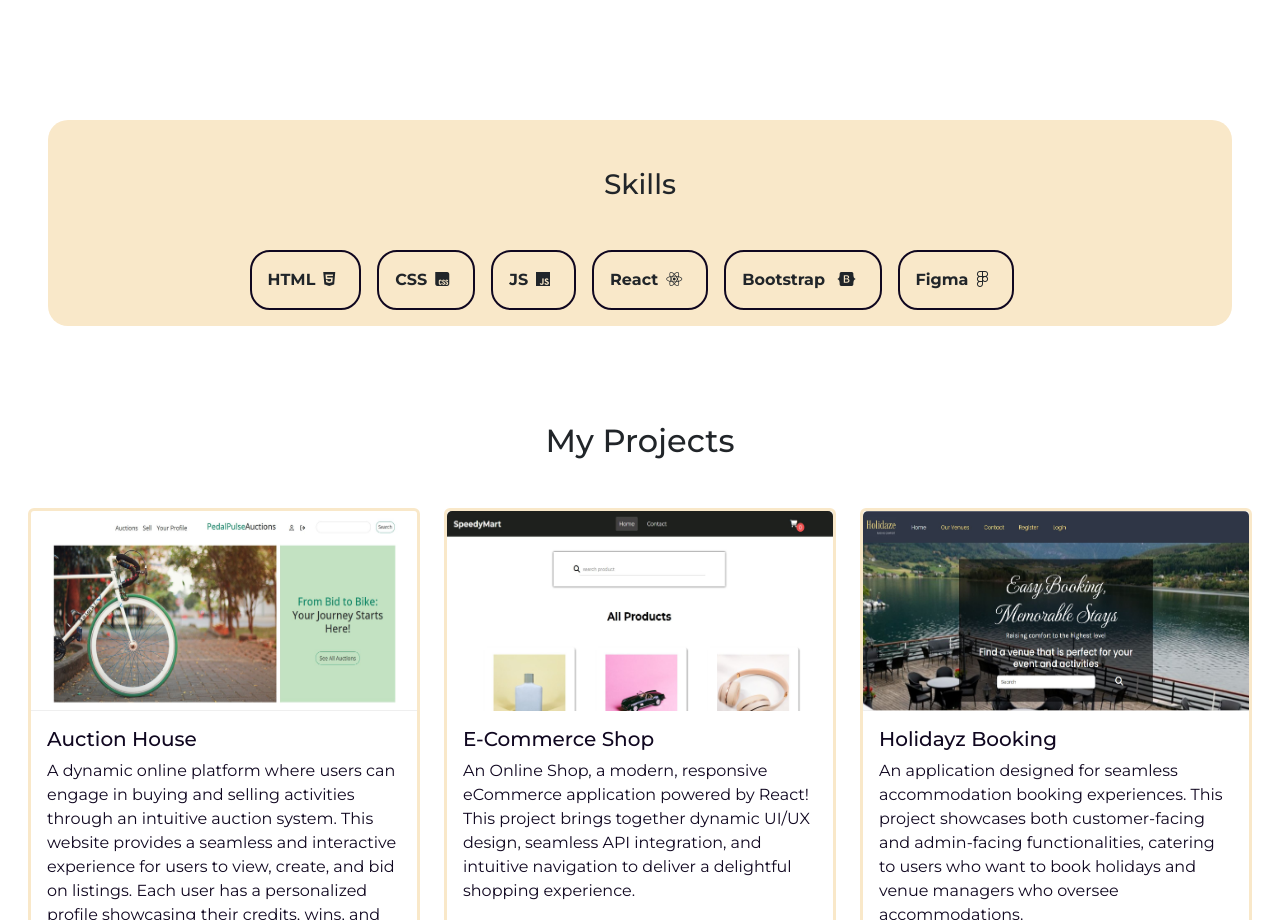
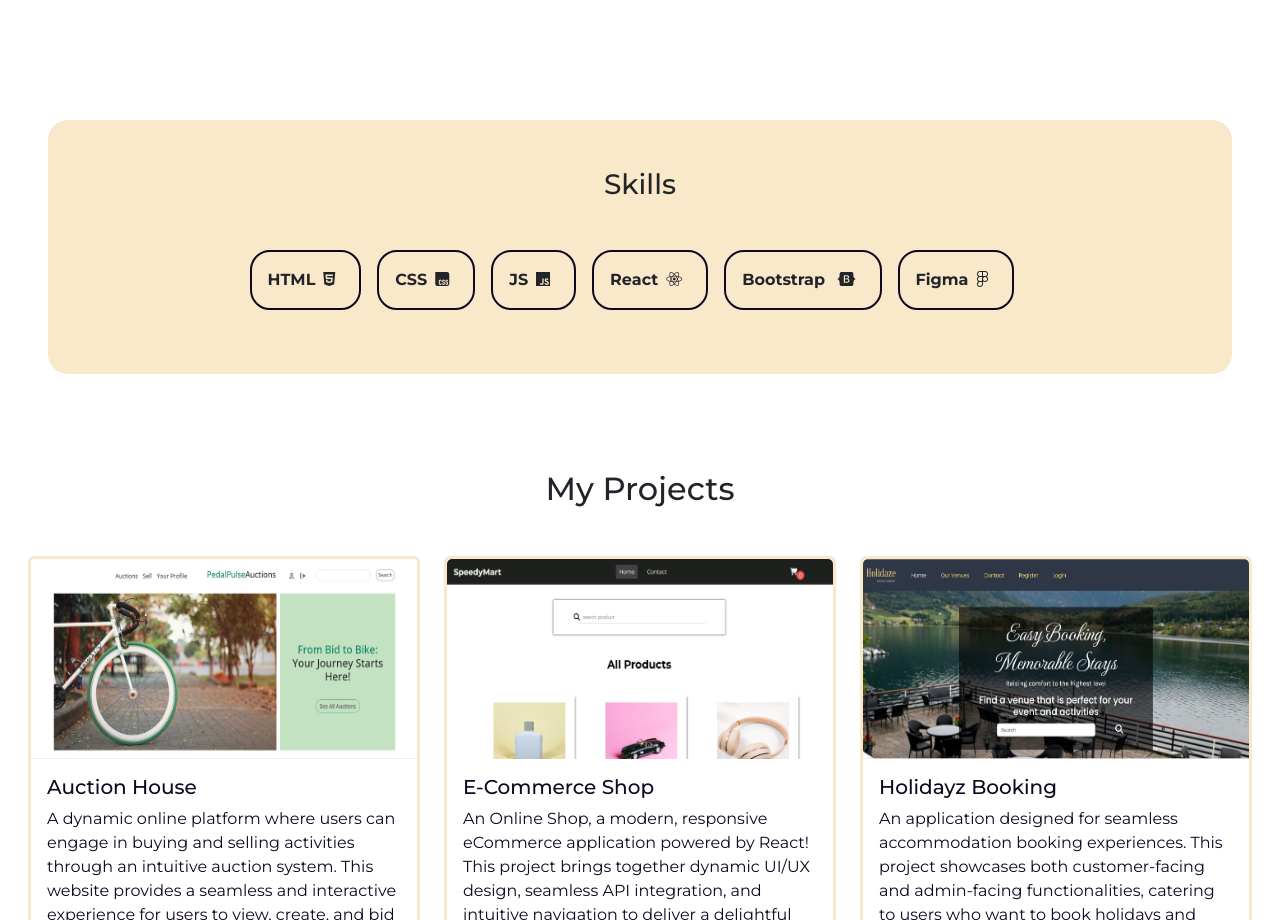
Before and after one commit to tahsinrukaiya/PORTFOLIO-2, a React (Vite) app: page / in a window 1280 px wide. Shown: the part 840-1760 px from the top of the page. Built offline with nearby package versions, Linux system fonts and the light colour scheme; a web font is replaced by a local one.

Commit message:
small changes

```diff
--- a/src/components/Skills.jsx
+++ b/src/components/Skills.jsx
@@ -1,7 +1,7 @@
 export default function Skills() {
     return (
         <>
-            <div className="row skill-container justify-content-center align-items-center text-center mx-5">
+            <div className="row skill-container justify-content-center align-items-center text-center mx-5 pb-5">
                 <div className="col">
                     <h3 className="heading-2 mt-5 mb-5">Skills</h3>
                     <ul className="skills-list list-unstyled d-flex justify-content-center align-item-center">
```
